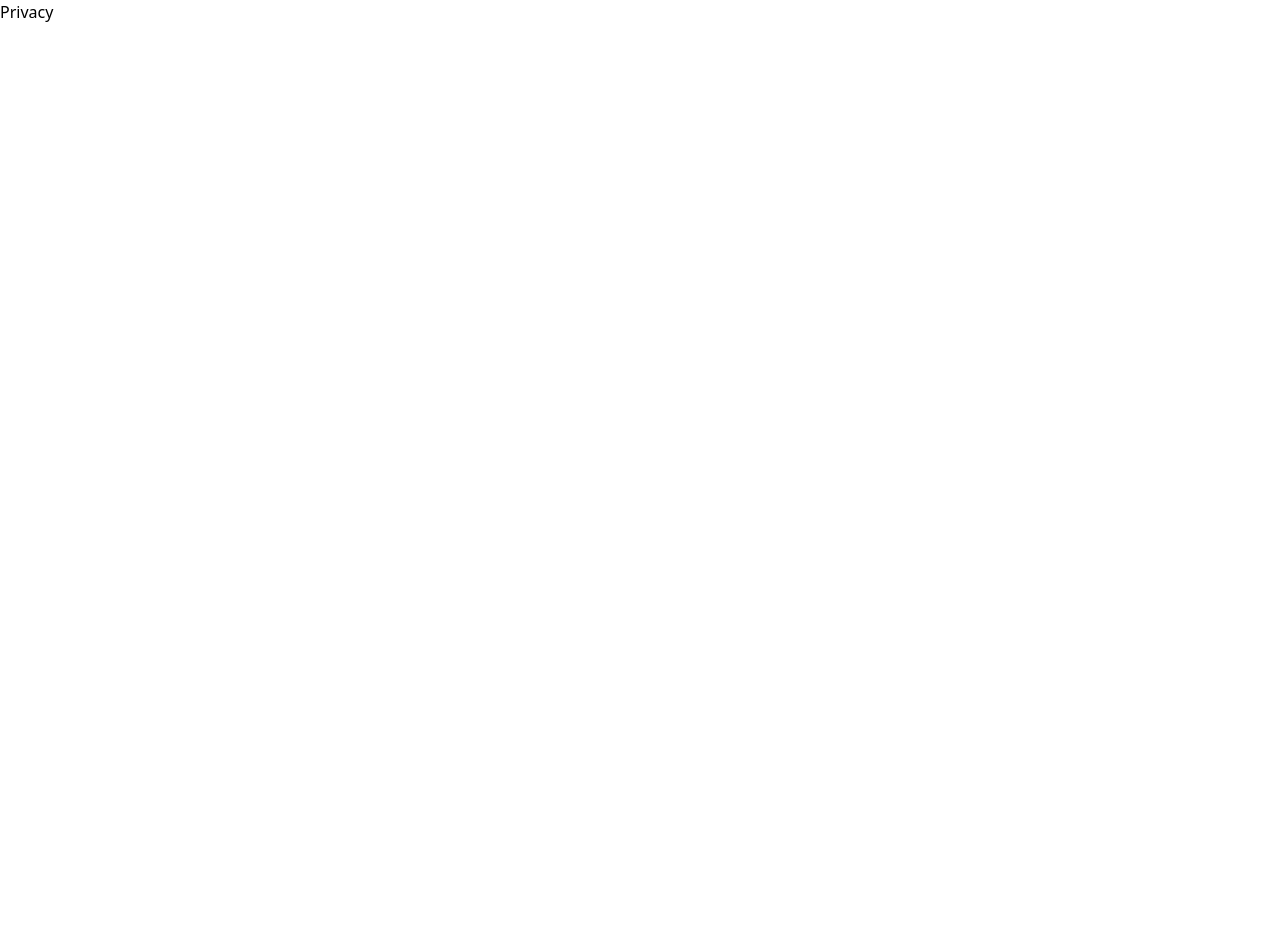
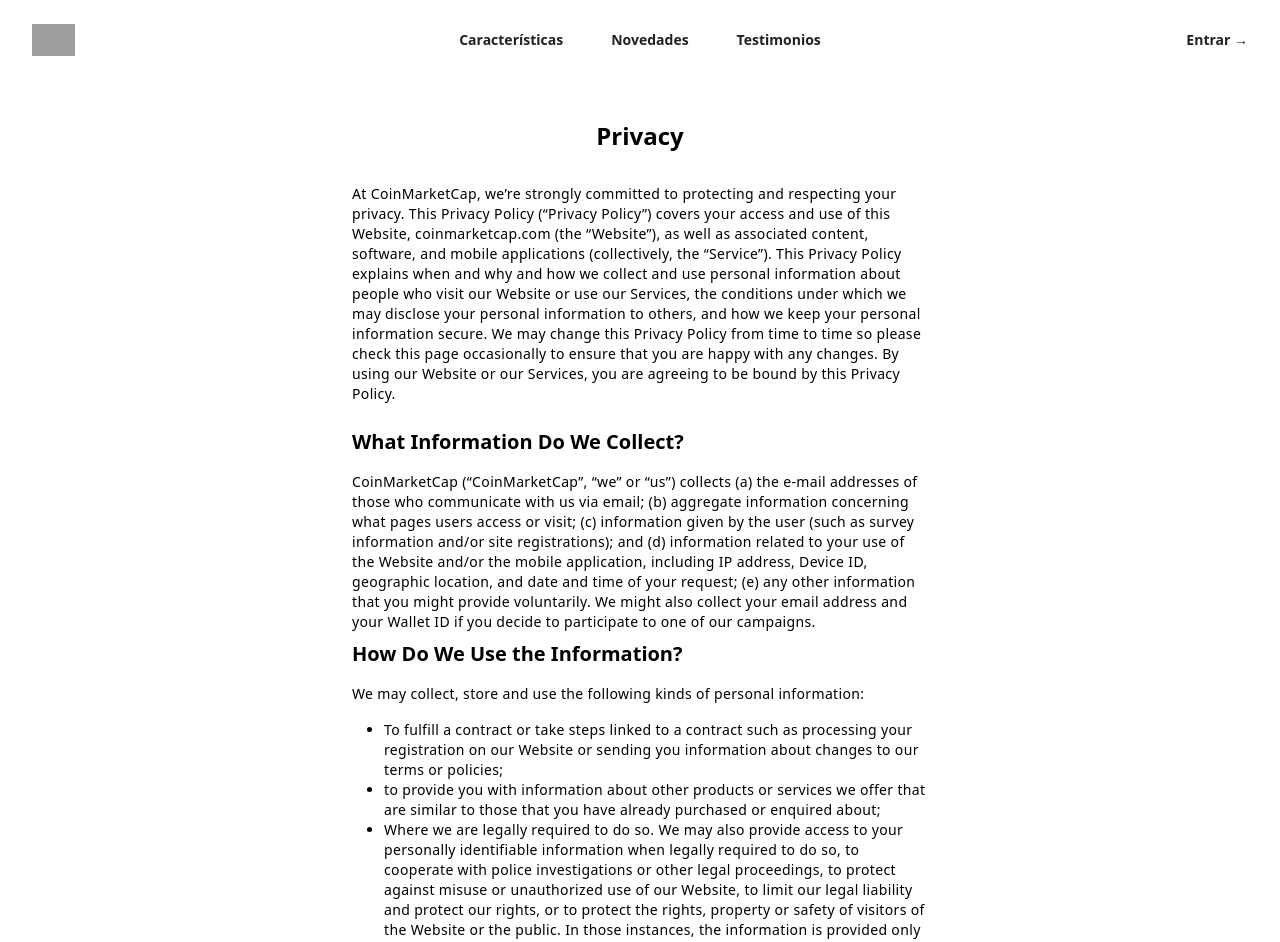
Before and after one commit to UNIZAR-30226-2023-01/chess-frontend, a Next.js app: page /privacy in a window 1280 px wide. Shown: the top 942 px of the page. Before the commit the page ends 800 px from the top, so only its background shows below. Built offline with nearby package versions, Linux system fonts and the light colour scheme; grey boxes are pictures that could not be loaded.

Commit message:
legal pages

```diff
--- /dev/null
+++ b/components/Legal.js
@@ -0,0 +1,19 @@
+export default function Legal({
+  title,
+  desciption,
+  list,
+}) {
+  return (
+    <div className=''>
+      <h2 className='text-xl font-bold py-2 mb-2'>{title}</h2>
+      <p className='text-sm tracking-wide'>{desciption}</p>
+      {list && (
+        <ul className='list-disc list-inside mt-4'>
+          {list.map((listItem, index) => (
+            <li key={index} className='ml-8 text-sm tracking-wide list-disc list-outside'>{listItem}</li>
+          ))}
+        </ul>
+      )}
+    </div>
+  );
+}
--- /dev/null
+++ b/data/privacy.js
@@ -0,0 +1,27 @@
+export const PrivacyContent = {
+  title: 'Privacy',
+  introduction: 'At CoinMarketCap, we’re strongly committed to protecting and respecting your privacy. This Privacy Policy (“Privacy Policy”) covers your access and use of this Website, coinmarketcap.com (the “Website”), as well as associated content, software, and mobile applications (collectively, the “Service”). This Privacy Policy explains when and why and how we collect and use personal information about people who visit our Website or use our Services, the conditions under which we may disclose your personal information to others, and how we keep your personal information secure. We may change this Privacy Policy from time to time so please check this page occasionally to ensure that you are happy with any changes. By using our Website or our Services, you are agreeing to be bound by this Privacy Policy.',
+  subsections: [
+    {
+      title: 'What Information Do We Collect?',
+      desciption: 'CoinMarketCap (“CoinMarketCap”, “we” or “us”) collects (a) the e-mail addresses of those who communicate with us via email; (b) aggregate information concerning what pages users access or visit; (c) information given by the user (such as survey information and/or site registrations); and (d) information related to your use of the Website and/or the mobile application, including IP address, Device ID, geographic location, and date and time of your request; (e) any other information that you might provide voluntarily. We might also collect your email address and your Wallet ID if you decide to participate to one of our campaigns.',
+    },
+    {
+      title: 'How Do We Use the Information?',
+      desciption: 'We may collect, store and use the following kinds of personal information:',
+      list: [
+        'To fulfill a contract or take steps linked to a contract such as processing your registration on our Website or sending you information about changes to our terms or policies;',
+        'to provide you with information about other products or services we offer that are similar to those that you have already purchased or enquired about;',
+        'Where we are legally required to do so. We may also provide access to your personally identifiable information when legally required to do so, to cooperate with police investigations or other legal proceedings, to protect against misuse or unauthorized use of our Website, to limit our legal liability and protect our rights, or to protect the rights, property or safety of visitors of the Website or the public. In those instances, the information is provided only for that purpose.',
+      ],
+    },
+    {
+      title: 'What information do we collect?',
+      desciption: 'We may collect, store and use the following kinds of personal information:',
+    },
+    {
+      title: 'What information do we collect?',
+      desciption: 'We may collect, store and use the following kinds of personal information:',
+    },
+  ],
+};
--- /dev/null
+++ b/data/sitemap.js
@@ -0,0 +1,45 @@
+export const sites = [
+  {
+    name: 'Home',
+    url: '/',
+  },
+  {
+    name: 'About',
+    url: '/about',
+  },
+  {
+    name: 'Privacy',
+    url: '/privacy',
+  },
+  {
+    name: 'Sitemap',
+    url: '/sitemap',
+  },
+  {
+    name: 'Terms',
+    url: '/terms',
+  },
+  {
+    name: 'Home',
+    url: '/',
+  },
+  {
+    name: 'About',
+    url: '/about',
+  },
+  {
+    name: 'Privacy',
+    url: '/privacy',
+  },
+  {
+    name: 'Sitemap',
+    url: '/sitemap',
+  },
+  {
+    name: 'Terms',
+    url: '/terms',
+  }, {
+    name: 'Home',
+    url: '/',
+  },
+];
--- /dev/null
+++ b/data/terms.js
@@ -0,0 +1,27 @@
+export const TermsContent = {
+  title: 'Terms',
+  introduction: 'At CoinMarketCap, we’re strongly committed to protecting and respecting your privacy. This Privacy Policy (“Privacy Policy”) covers your access and use of this Website, coinmarketcap.com (the “Website”), as well as associated content, software, and mobile applications (collectively, the “Service”). This Privacy Policy explains when and why and how we collect and use personal information about people who visit our Website or use our Services, the conditions under which we may disclose your personal information to others, and how we keep your personal information secure. We may change this Privacy Policy from time to time so please check this page occasionally to ensure that you are happy with any changes. By using our Website or our Services, you are agreeing to be bound by this Privacy Policy.',
+  subsections: [
+    {
+      title: 'What Information Do We Collect?',
+      desciption: 'CoinMarketCap (“CoinMarketCap”, “we” or “us”) collects (a) the e-mail addresses of those who communicate with us via email; (b) aggregate information concerning what pages users access or visit; (c) information given by the user (such as survey information and/or site registrations); and (d) information related to your use of the Website and/or the mobile application, including IP address, Device ID, geographic location, and date and time of your request; (e) any other information that you might provide voluntarily. We might also collect your email address and your Wallet ID if you decide to participate to one of our campaigns.',
+    },
+    {
+      title: 'How Do We Use the Information?',
+      desciption: 'We may collect, store and use the following kinds of personal information:',
+      list: [
+        'To fulfill a contract or take steps linked to a contract such as processing your registration on our Website or sending you information about changes to our terms or policies;',
+        'to provide you with information about other products or services we offer that are similar to those that you have already purchased or enquired about;',
+        'Where we are legally required to do so. We may also provide access to your personally identifiable information when legally required to do so, to cooperate with police investigations or other legal proceedings, to protect against misuse or unauthorized use of our Website, to limit our legal liability and protect our rights, or to protect the rights, property or safety of visitors of the Website or the public. In those instances, the information is provided only for that purpose.',
+      ],
+    },
+    {
+      title: 'What information do we collect?',
+      desciption: 'We may collect, store and use the following kinds of personal information:',
+    },
+    {
+      title: 'What information do we collect?',
+      desciption: 'We may collect, store and use the following kinds of personal information:',
+    },
+  ],
+};
--- a/pages/faq.js
+++ b/pages/faq.js
@@ -1,3 +1,5 @@
+import Navbar from '@/components/Navbar';
+import Footer from '@/components/Footer';
 import { Disclosure } from '@headlessui/react';
 import { MinusSmallIcon, PlusSmallIcon } from '@heroicons/react/24/outline';
 import {faqs} from '@/data/faqs';
@@ -38,3 +40,15 @@
     </div>
   );
 }
+
+FAQ.getLayout = (page) => {
+  return (
+    <div className='w-full'>
+      <Navbar/>
+      <main className='container mx-auto'>
+        {page}
+      </main>
+      <Footer/>
+    </div>
+  );
+};
--- a/pages/privacy.js
+++ b/pages/privacy.js
@@ -1,13 +1,38 @@
+import Navbar from '@/components/Navbar';
+import Footer from '@/components/Footer';
+import Legal from '@/components/Legal';
+import {PrivacyContent} from '@/data/privacy';
+
 export default function Privacy() {
   return (
-    <div>Privacy</div>
+    <div className='max-w-xl mx-auto flex flex-col gap-y-4 py-12 antialiased px-4 sm:px-0'>
+      <h1 className='text-2xl font-bold text-center py-4'>{PrivacyContent.title}</h1>
+      <p className='text-sm tracking-wide'>
+        {PrivacyContent.introduction}
+      </p>
+      <div className=''>
+        {PrivacyContent.subsections.map((subsection, index) => (
+          <Legal
+            key={index}
+            title={subsection.title}
+            desciption={subsection.desciption}
+            list={subsection.list}
+          />
+        ))}
+
+      </div>
+    </div>
   );
 }
 
 Privacy.getLayout = (page) => {
   return (
-    <div>
-      {page}
+    <div className='w-full'>
+      <Navbar/>
+      <main className='container mx-auto'>
+        {page}
+      </main>
+      <Footer/>
     </div>
   );
 };
--- a/pages/sitemap.js
+++ b/pages/sitemap.js
@@ -1,13 +1,35 @@
+import Navbar from '@/components/Navbar';
+import Footer from '@/components/Footer';
+import Link from 'next/link';
+import {sites} from '@/data/sitemap';
+
 export default function Sitemap() {
   return (
-    <div>Sitemap</div>
+    <div className='max-w-xl mx-auto flex flex-col gap-y-4 py-12 antialiased px-4 sm:px-0'>
+      <h1 className='text-2xl font-bold py-4'>Reign Sitemap</h1>
+      <div className='grid grid-cols-4 gap-y-3 gap-x-4'>
+        {sites.map((site, index) => (
+          <Link
+            key={index}
+            href={site.url}
+            className='flex flex-col gap-y-2 text-left w-full tracking-wide text-blue-600'
+          >
+            {site.name}
+          </Link>
+        ))}
+      </div>
+    </div>
   );
 }
 
 Sitemap.getLayout = (page) => {
   return (
-    <div>
-      {page}
+    <div className='w-full'>
+      <Navbar/>
+      <main className='container mx-auto'>
+        {page}
+      </main>
+      <Footer/>
     </div>
   );
 };
--- a/pages/terms.js
+++ b/pages/terms.js
@@ -1,13 +1,38 @@
+import Navbar from '@/components/Navbar';
+import Footer from '@/components/Footer';
+import Legal from '@/components/Legal';
+import {TermsContent} from '@/data/terms';
+
 export default function Terms() {
   return (
-    <div>Terms</div>
+    <div className='max-w-xl mx-auto flex flex-col gap-y-4 py-12 antialiased px-4 sm:px-0'>
+      <h1 className='text-2xl font-bold text-center py-4'>{TermsContent.title}</h1>
+      <p className='text-sm tracking-wide'>
+        {TermsContent.introduction}
+      </p>
+      <div className=''>
+        {TermsContent.subsections.map((subsection, index) => (
+          <Legal
+            key={index}
+            title={subsection.title}
+            desciption={subsection.desciption}
+            list={subsection.list}
+          />
+        ))}
+
+      </div>
+    </div>
   );
 }
 
 Terms.getLayout = (page) => {
   return (
-    <div>
-      {page}
+    <div className='w-full'>
+      <Navbar/>
+      <main className='container mx-auto'>
+        {page}
+      </main>
+      <Footer/>
     </div>
   );
 };
```
